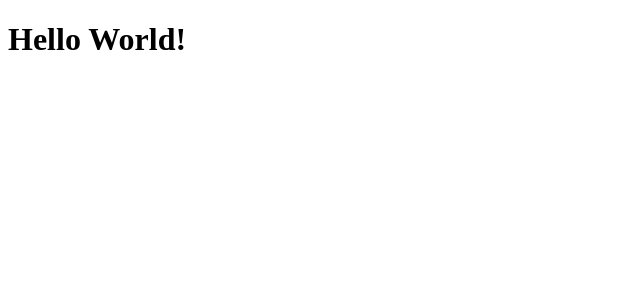
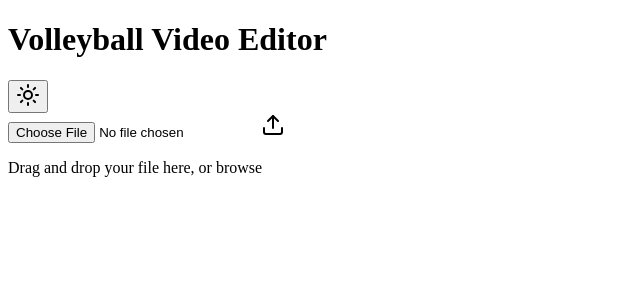
Before and after one commit to hobbie71/volleyball-video-editor, a React (Vite) app in the folder client/: page / in a window 1280 px wide. Shown: the top 300 px of the page, without its empty margins (0-640 px from the left). Built offline with nearby package versions, Linux system fonts and the light colour scheme; the HTML template or start-up script is replaced by a standard one.

Commit message:
Created Basic home page for testing

```diff
--- a/client/src/App.tsx
+++ b/client/src/App.tsx
@@ -1,8 +1,11 @@
+import HomePage from "./pages/HomePage";
+import { ThemeProvider } from "./contexts/ThemeContext";
+
 function App() {
   return (
-    <>
-      <h1 className="p-4 font-bold text-4xl">Hello World!</h1>
-    </>
+    <ThemeProvider>
+      <HomePage />
+    </ThemeProvider>
   );
 }
 
--- /dev/null
+++ b/client/src/components/ui/Page.tsx
@@ -0,0 +1,27 @@
+import { forwardRef } from "react";
+import { cn } from "../../libs/cn";
+
+interface PageProps extends React.HTMLAttributes<HTMLElement> {
+  children: React.ReactNode;
+}
+
+const Page = forwardRef<HTMLElement, PageProps>(
+  ({ children, ...props }, ref) => {
+    return (
+      <main
+        ref={ref}
+        className={cn(
+          "min-w-screen min-h-screen",
+          "bg-background text-text-primary",
+          props.className
+        )}
+        {...props}>
+        {children}
+      </main>
+    );
+  }
+);
+
+Page.displayName = "Page";
+
+export default Page;
--- a/client/src/main.css
+++ b/client/src/main.css
@@ -4,25 +4,25 @@
 :root {
   /* Background colors */
   --color-background: oklch(0.1 0 209);
-  --color-surface: oklch(0.15 0 209);
-  --color-surface-elevated: oklch(0.2 0 209);
+  --color-surface: oklch(0.2 0 209);
+  --color-surface-elevated: oklch(0.3 0 209);
 
   /* Text colors */
-  --color-text-primary: oklch(0.95 0 209);
-  --color-text-secondary: oklch(0.85 0 209);
+  --color-text-primary: oklch(1 0 209);
+  --color-text-secondary: oklch(0.9 0 209);
   --color-text-tertiary: oklch(0.75 0 209);
 
   /* Border colors */
-  --color-border: oklch(0.2 0 209);
-  --color-border-hover: oklch(0.3 0 209);
+  --color-border: oklch(0.3 0 209);
+  --color-border-hover: oklch(0.4 0 209);
 }
 
 /* Light mode colors */
 :root.light {
   /* Background colors */
-  --color-background: oklch(0.98 0 209);
+  --color-background: oklch(0.9 0 209);
   --color-surface: oklch(0.95 0 209);
-  --color-surface-elevated: oklch(0.92 0 209);
+  --color-surface-elevated: oklch(1 0 209);
 
   /* Text colors */
   --color-text-primary: oklch(0.1 0 209);
--- /dev/null
+++ b/client/src/pages/HomePage.tsx
@@ -0,0 +1,26 @@
+import { FileInput } from "../components/FileInput";
+import { ThemeToggle } from "../components/ThemeToggle";
+import Page from "../components/ui/Page";
+
+const HomePage = () => {
+  const handleFileUpload = (file: File) => {
+    console.log("Uploaded file:", file);
+  };
+
+  return (
+    <Page className="flex flex-col justify-center items-center gap-8 p-8">
+      <div className="flex items-center gap-4">
+        <h1 className="text-3xl font-bold text-text-primary">
+          Volleyball Video Editor
+        </h1>
+        <ThemeToggle />
+      </div>
+
+      <div className="max-w-40 max-h-40">
+        <FileInput accept="video/*" onUploadComplete={handleFileUpload} />
+      </div>
+    </Page>
+  );
+};
+
+export default HomePage;
```
